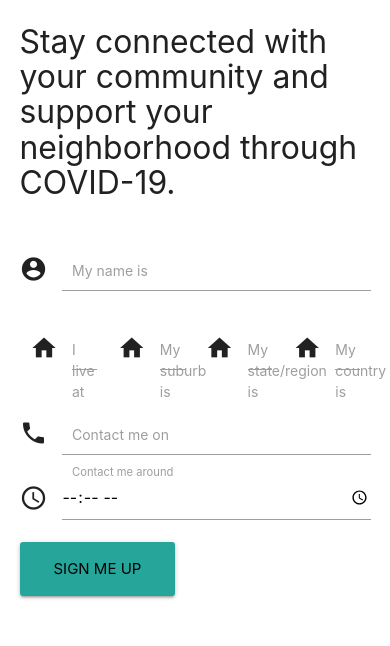
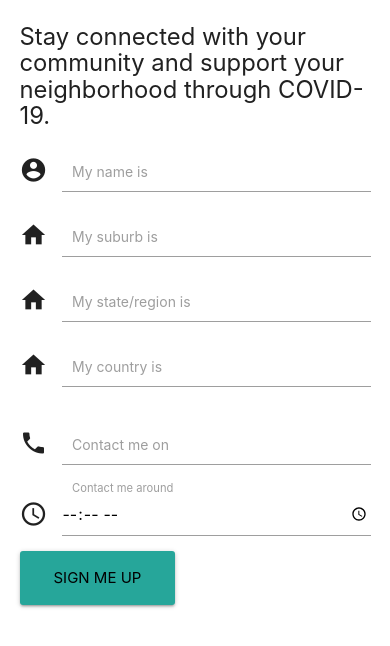
Before and after one commit to sriharikapu/NeighborCall, a plain HTML site: page index.html in a window 390 px wide. Shown: the part 142-788 px from the top of the page. Drawn offline with Linux system fonts and the light colour scheme.

Commit message:
Add basic mobile styling

```diff
--- /dev/null
+++ b/css/styles.css
@@ -0,0 +1,42 @@
+/* Custom Styling for NeighbourCall */
+
+#divAddressInputs div {
+	padding-left: 0;
+	padding-right: 0;
+}
+
+#divTimeInput {
+	margin-top: 20px;
+}
+
+#divTimeInput input::placeholder {
+	padding-left: 10px;
+}
+
+h4 {
+	margin-bottom: 20px;
+}
+
+/* Mobile Styling */
+
+/* Extra small devices (phones, 600px and down) */
+@media only screen and (max-width: 600px) {
+	#divAddressInputs div {
+		display: block;
+		width: 100%;
+	}
+
+	h4 {
+		font-size: 1.7rem;
+	}
+
+	.input-field {
+		margin-top: 0.5rem;
+		margin-bottom: 0.5rem;
+	}
+}
+
+/* Small devices (portrait tablets and large phones, 600px and up) */
+@media only screen and (min-width: 600px) {
+
+}
--- a/index.html
+++ b/index.html
@@ -3,14 +3,14 @@
 	<head>
 		<meta charset="UTF-8">
 		<title>NeighborCall</title>
-    <link type="text/css" rel="stylesheet" href="./css/materialize/css/materialize.min.css"  media="screen,projection"/>
+		<link type="text/css" rel="stylesheet" href="./css/materialize/css/materialize.min.css" media="screen,projection" />
+		<link type="text/css" rel="stylesheet" href="./css/styles.css" media="screen,projection" />
 		<link href="https://fonts.googleapis.com/icon?family=Material+Icons" rel="stylesheet">
-    <meta name="viewport" content="width=device-width, initial-scale=1.0"/>
+		<meta name="viewport" content="width=device-width, initial-scale=1.0" />
 	</head>
 	<body class="container">
 		<img class="responsive-img" src="./images/nc-logo.jpg"/>
 		<h4>Stay connected with your community and support your neighborhood through COVID-19.</h4>
-    <br>
 		<form>
 			<div class="input-field col s6">
 				<i class="material-icons prefix">account_circle</i>
@@ -18,26 +18,26 @@
 				<label for="name">My name is</label>
 			</div>
 
-      <div class="row">
-        <div class="input-field col s3">
+			<div id="divAddressInputs" class="row">
+			<!--<div class="input-field col s3">
 				<i class="material-icons prefix">home</i>
 				<input id="home" type="text" class="validate">
 				<label for="home">I live at </label>
-        </div>
+			</div>-->
 
-        <div class="input-field col s3">
+			<div class="input-field col s4">
 				<i class="material-icons prefix">home</i>
 				<input id="suburb" type="text" class="validate">
 				<label for="suburb">My suburb is </label>
 			</div>
 
-        <div class="input-field col s3">
+			<div class="input-field col s4">
 				<i class="material-icons prefix">home</i>
 				<input id="state" type="text" class="validate">
 				<label for="state">My state/region is </label>
 			</div>
 
-        <div class="input-field col s3">
+			<div class="input-field col s4">
 				<i class="material-icons prefix">home</i>
 				<input id="country" type="text" class="validate">
 				<label for="country">My country is </label>
@@ -45,14 +45,13 @@
 
 			</div>
 
-      </div>
 			<div class="input-field col s6">
 			<i class="material-icons prefix">phone</i>
 			<input id="telephone" type="tel" class="validate">
 			<label for="telephone">Contact me on</label>
 			</div>
 
-      <div class="input-field col s6">
+			<div id="divTimeInput" class="input-field col s6">
 			<i class="material-icons prefix">schedule</i>
 			<input id="time" type="time" class="validate">
 			<label for="time">Contact me around</label>
```
Lines whose indentation alone changed are shown as unchanged.
